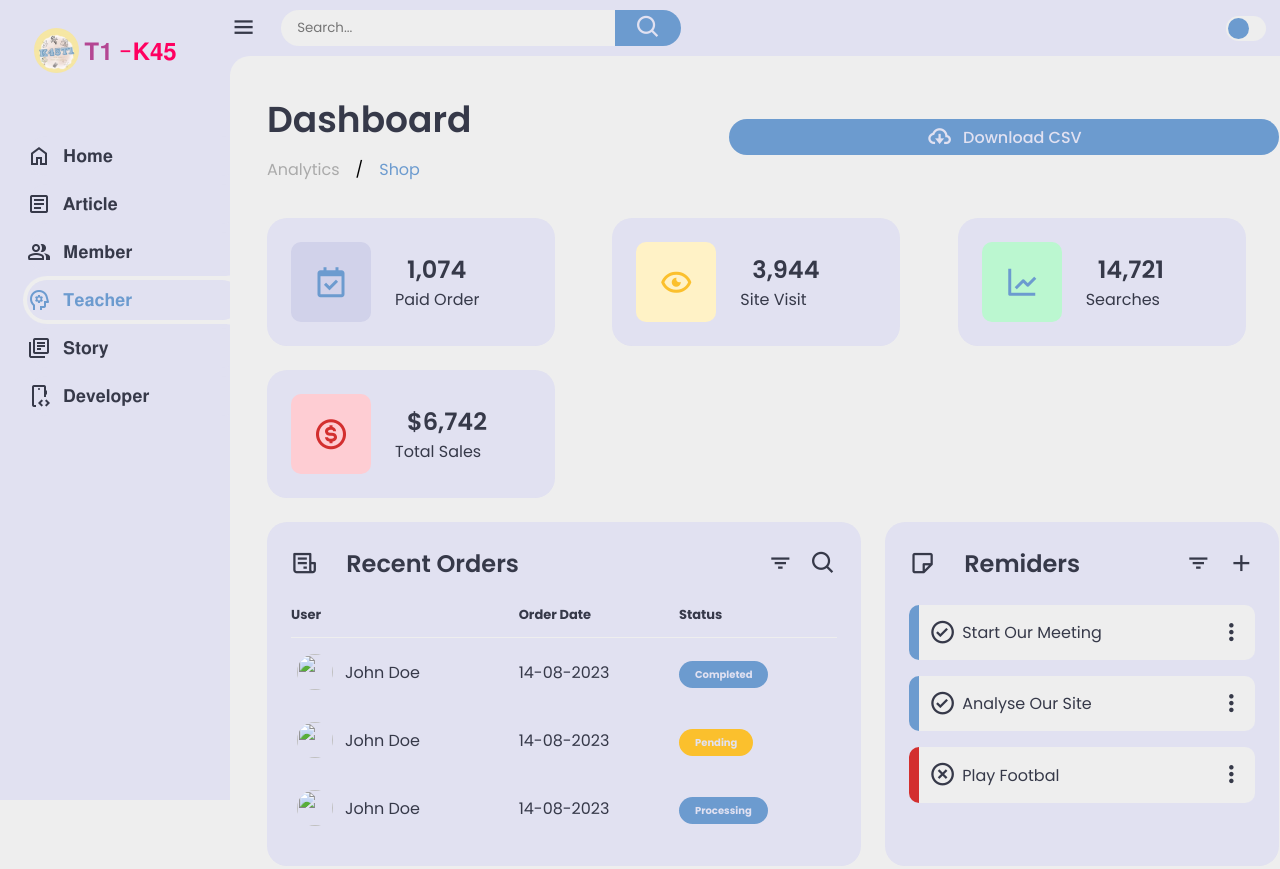
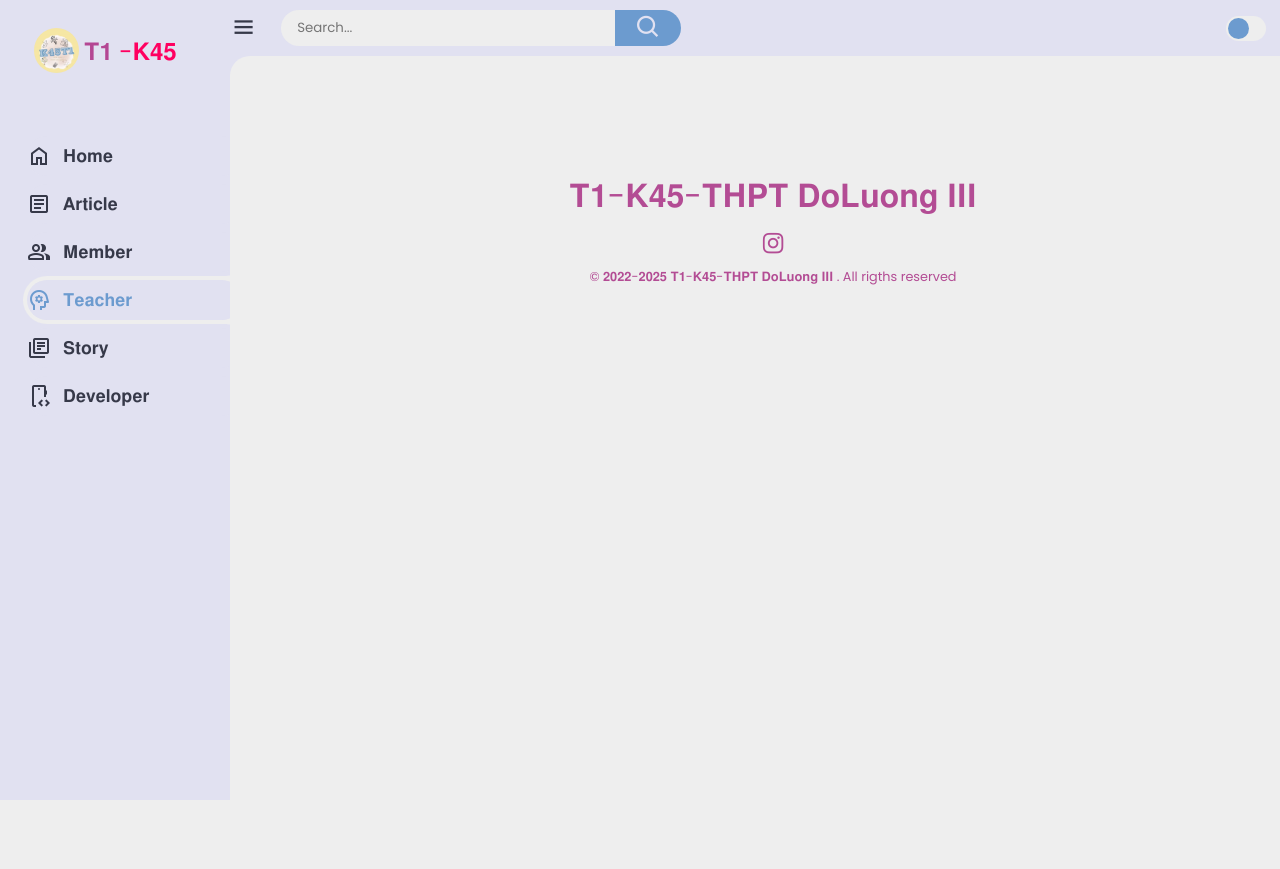
Before and after one commit to t1k45/t1k45, a plain HTML site: page teacher.html in a window 1280 px wide. Shown: the top 869 px of the page. After the commit the page ends 800 px from the top, so only its background shows below. Drawn offline with nearby package versions, Linux system fonts and the light colour scheme.

Commit message:
Update teacher.html

```diff
--- a/teacher.html
+++ b/teacher.html
@@ -92,142 +92,7 @@
         <!-- End of Navbar -->
 
         <main>
-            <div class="header">
-                <div class="left">
-                    <h1>Dashboard</h1>
-                    <ul class="breadcrumb">
-                        <li><a href="#">
-                                Analytics
-                            </a></li>
-                        /
-                        <li><a href="#" class="active">Shop</a></li>
-                    </ul>
-                </div>
-                <a href="#" class="report">
-                    <i class='bx bx-cloud-download'></i>
-                    <span>Download CSV</span>
-                </a>
-            </div>
 
-            <!-- Insights -->
-            <ul class="insights">
-                <li>
-                    <i class='bx bx-calendar-check'></i>
-                    <span class="info">
-                        <h3>
-                            1,074
-                        </h3>
-                        <p>Paid Order</p>
-                    </span>
-                </li>
-                <li><i class='bx bx-show-alt'></i>
-                    <span class="info">
-                        <h3>
-                            3,944
-                        </h3>
-                        <p>Site Visit</p>
-                    </span>
-                </li>
-                <li><i class='bx bx-line-chart'></i>
-                    <span class="info">
-                        <h3>
-                            14,721
-                        </h3>
-                        <p>Searches</p>
-                    </span>
-                </li>
-                <li><i class='bx bx-dollar-circle'></i>
-                    <span class="info">
-                        <h3>
-                            $6,742
-                        </h3>
-                        <p>Total Sales</p>
-                    </span>
-                </li>
-            </ul>
-            <!-- End of Insights -->
-
-            <div class="bottom-data">
-                <div class="orders">
-                    <div class="header">
-                        <i class='bx bx-receipt'></i>
-                        <h3>Recent Orders</h3>
-                        <i class='bx bx-filter'></i>
-                        <i class='bx bx-search'></i>
-                    </div>
-                    <table>
-                        <thead>
-                            <tr>
-                                <th>User</th>
-                                <th>Order Date</th>
-                                <th>Status</th>
-                            </tr>
-                        </thead>
-                        <tbody>
-                            <tr>
-                                <td>
-                                    <img src="images/profile-1.jpg">
-                                    <p>John Doe</p>
-                                </td>
-                                <td>14-08-2023</td>
-                                <td><span class="status completed">Completed</span></td>
-                            </tr>
-                            <tr>
-                                <td>
-                                    <img src="images/profile-1.jpg">
-                                    <p>John Doe</p>
-                                </td>
-                                <td>14-08-2023</td>
-                                <td><span class="status pending">Pending</span></td>
-                            </tr>
-                            <tr>
-                                <td>
-                                    <img src="images/profile-1.jpg">
-                                    <p>John Doe</p>
-                                </td>
-                                <td>14-08-2023</td>
-                                <td><span class="status process">Processing</span></td>
-                            </tr>
-                        </tbody>
-                    </table>
-                </div>
-
-                <!-- Reminders -->
-                <div class="reminders">
-                    <div class="header">
-                        <i class='bx bx-note'></i>
-                        <h3>Remiders</h3>
-                        <i class='bx bx-filter'></i>
-                        <i class='bx bx-plus'></i>
-                    </div>
-                    <ul class="task-list">
-                        <li class="completed">
-                            <div class="task-title">
-                                <i class='bx bx-check-circle'></i>
-                                <p>Start Our Meeting</p>
-                            </div>
-                            <i class='bx bx-dots-vertical-rounded'></i>
-                        </li>
-                        <li class="completed">
-                            <div class="task-title">
-                                <i class='bx bx-check-circle'></i>
-                                <p>Analyse Our Site</p>
-                            </div>
-                            <i class='bx bx-dots-vertical-rounded'></i>
-                        </li>
-                        <li class="not-completed">
-                            <div class="task-title">
-                                <i class='bx bx-x-circle'></i>
-                                <p>Play Footbal</p>
-                            </div>
-                            <i class='bx bx-dots-vertical-rounded'></i>
-                        </li>
-                    </ul>
-                </div>
-
-                <!-- End of Reminders-->
-
-            </div>
             <div class="end-nav">
                 𝐓𝟏-𝐊𝟒𝟓-𝐓𝐇𝐏𝐓 𝐃𝐨𝐋𝐮𝐨𝐧𝐠 𝐈𝐈𝐈 <br>
                 <a href="https://www.instagram.com/t1k45_dl3" target="_blank">
```
